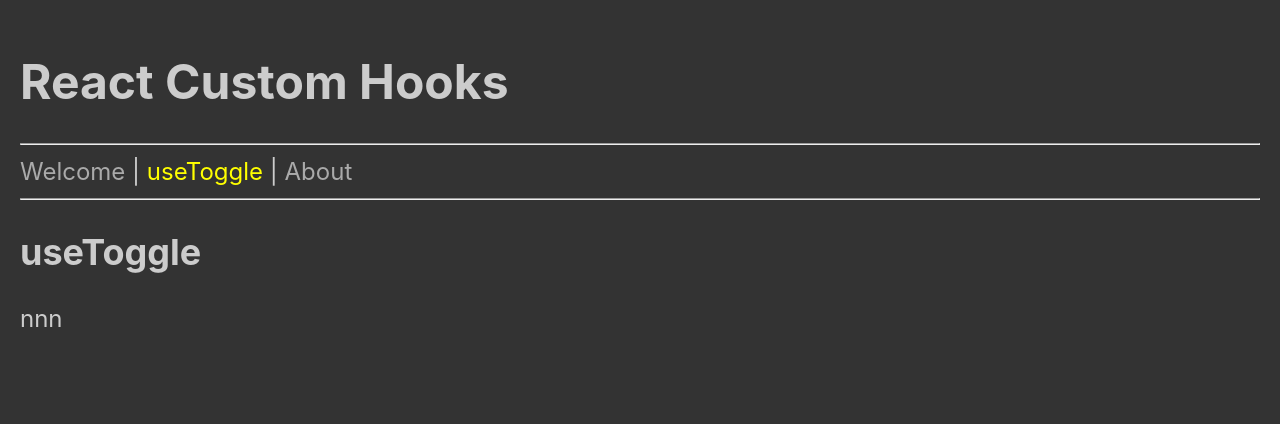
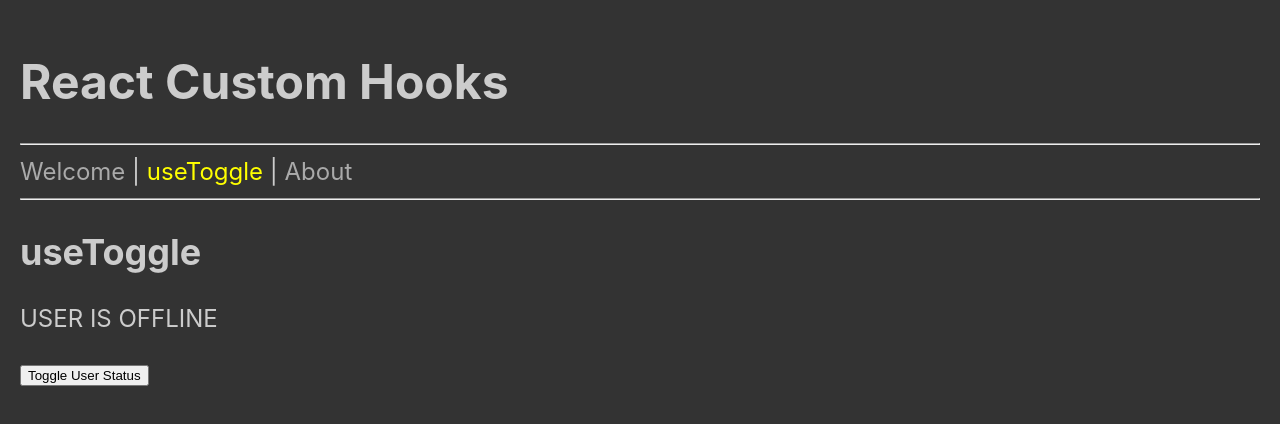
Before and after one commit to edwardtanguay/mentoring-d032-react-custom-hooks, a React (Vite) app: page /use-toggle in a window 1280 px wide. Shown: the top 424 px of the page. Built offline with nearby package versions, Linux system fonts and the light colour scheme.

Commit message:
userIsOnline works as const

```diff
--- a/src/pages/PageUseToggle.jsx
+++ b/src/pages/PageUseToggle.jsx
@@ -1,8 +1,18 @@
 export const PageUseToggle = () => {
+
+	const userIsOnline = false;
+
 	return (
 		<div className="page_useToggle">
 			<h2>useToggle</h2>
-			<p>nnn</p>
+			<div className="buttonArea">
+				{userIsOnline ? (
+					<p>User is online.</p>
+				) : (
+						<p>USER IS OFFLINE</p>
+				)}
+				<button>Toggle User Status</button>
+		</div>
 		</div>
 	)
 }
```
